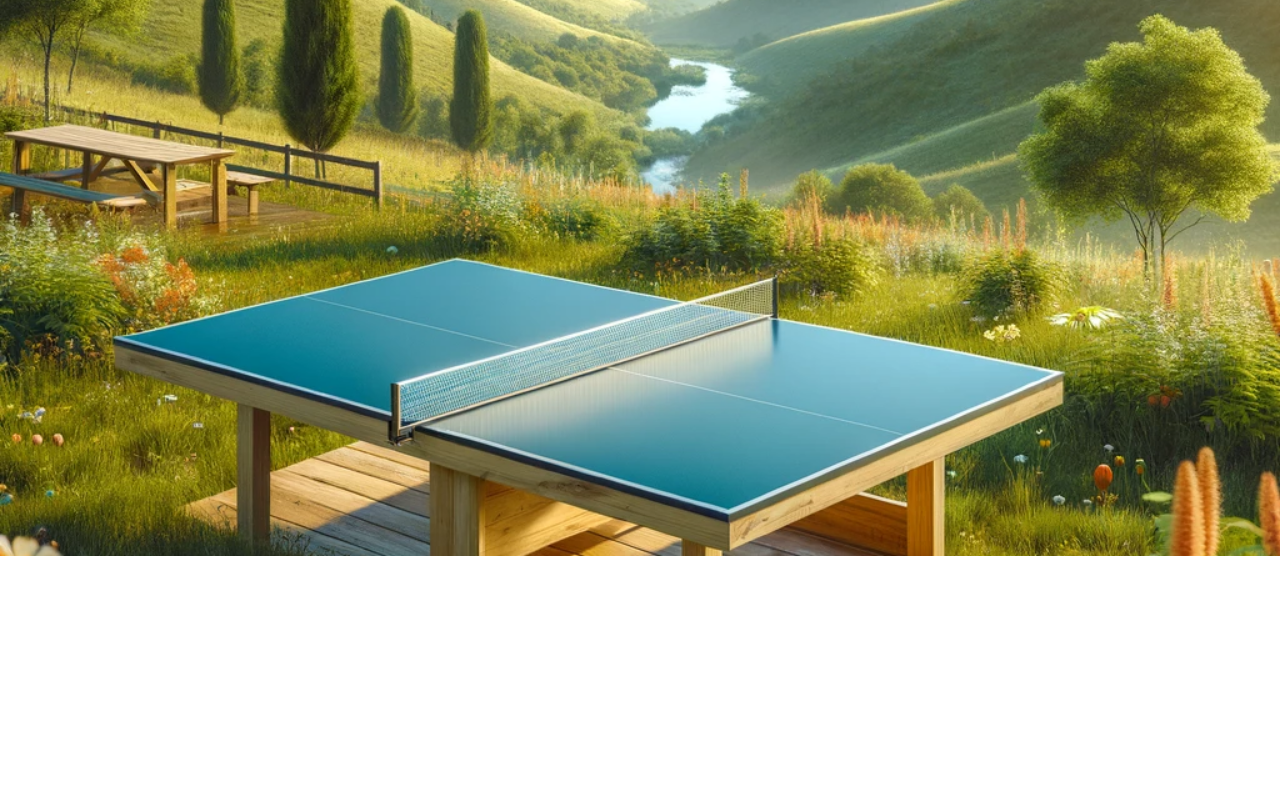
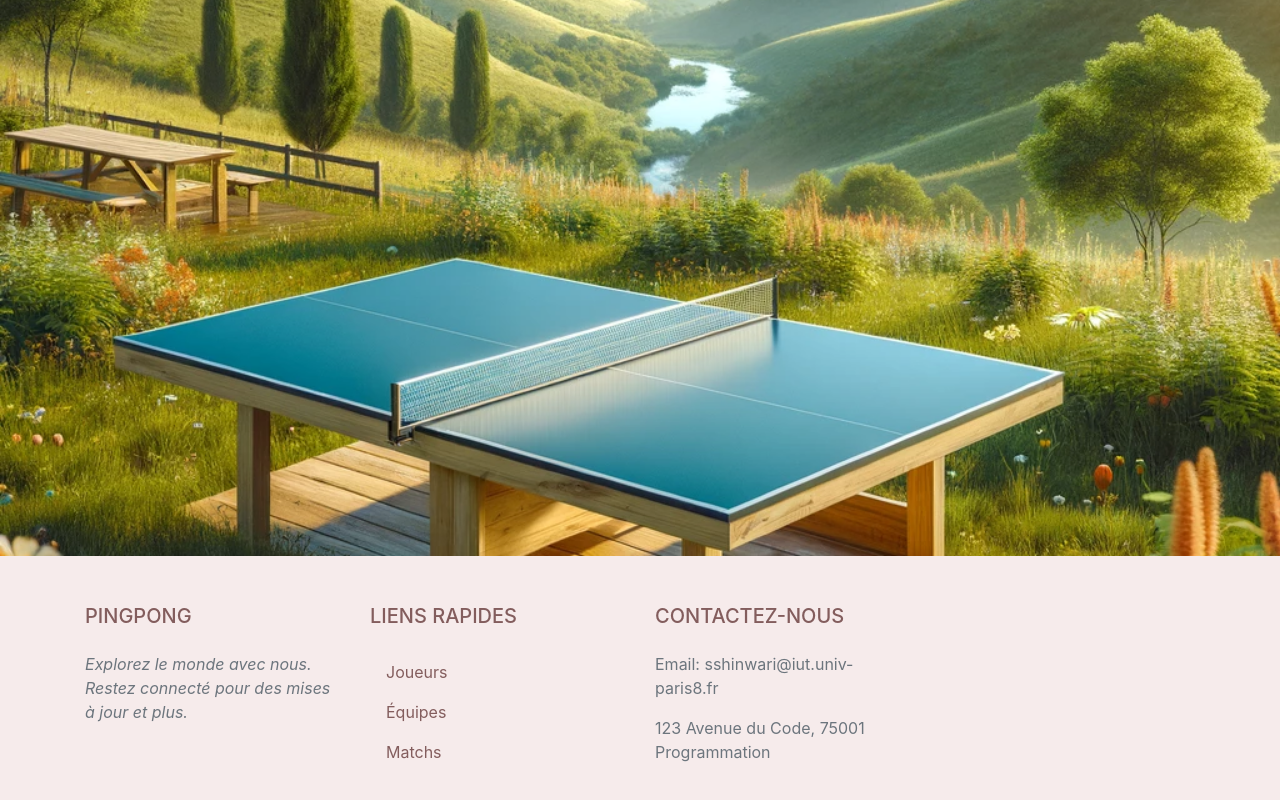
Before and after one commit to Antoine23o0/FullstackFrontAngular, an Angular app: page /joueur/liste in a window 1280 px wide. Shown: the part 300-1100 px from the top of the page. Before the commit the page ends 856 px from the top, so only its background shows below. Built offline with nearby package versions, Linux system fonts and the light colour scheme; no server answers.

Commit message:
ameliorer user interfance

```diff
--- a/src/app/app.component.css
+++ b/src/app/app.component.css
@@ -5,3 +5,7 @@
   background-repeat: no-repeat;
   min-height: 100vh;
 }
+.footer-transparent {
+  background-color: rgba(238, 215, 215, 0.5);
+  color: #835d5d;
+}
--- a/src/app/app.component.html
+++ b/src/app/app.component.html
@@ -1,5 +1,12 @@
+<!DOCTYPE html>
+<html>
+<head>
+  <title>Pingpong</title>
+  <link href="https://stackpath.bootstrapcdn.com/bootstrap/4.3.1/css/bootstrap.min.css" rel="stylesheet">
+</head>
+<body>
 <nav class="navbar navbar-expand-lg navbar-light bg-light">
-  <a class="navbar-brand" href="#">Mon Application</a>
+  <a class="navbar-brand" href="#">Pingpong</a>
   <button class="navbar-toggler" type="button" data-toggle="collapse" data-target="#navbarNav" aria-controls="navbarNav" aria-expanded="false" aria-label="Toggle navigation">
     <span class="navbar-toggler-icon"></span>
   </button>
@@ -26,3 +33,36 @@
 <div class="main-content-background">
   <router-outlet></router-outlet>
 </div>
+
+<footer class="footer footer-transparent py-5">
+  <div class="container">
+    <div class="row">
+      <div class="col-lg-3 col-md-6 mb-4 mb-lg-0">
+        <h5 class="text-uppercase mb-4">Pingpong</h5>
+        <p class="font-italic text-muted">Explorez le monde avec nous. Restez connecté pour des mises à jour et plus.</p>
+      </div>
+      <div class="col-lg-3 col-md-6 mb-4 mb-lg-0">
+        <h5 class="text-uppercase mb-4">Liens rapides</h5>
+        <ul class="list-unstyled mb-0">
+           <li class="nav-item">
+              <a class="nav-link" routerLink="joueur" routerLinkActive="active">Joueurs</a>
+            </li>
+            <li class="nav-item">
+              <a class="nav-link" routerLink="equipe" routerLinkActive="active">Équipes</a>
+            </li>
+            <li class="nav-item">
+              <a class="nav-link" routerLink="matchs" routerLinkActive="active">Matchs</a>
+            </li>
+        </ul>
+      </div>
+      <div class="col-lg-3 col-md-6 mb-lg-0">
+        <h5 class="text-uppercase mb-4">Contactez-nous</h5>
+        <p class="text-muted">Email: sshinwari&#64;iut.univ-paris8.fr</p>
+        <p class="text-muted">123 Avenue du Code, 75001 Programmation</p>
+      </div>
+    </div>
+  </div>
+</footer>
+
+</body>
+</html>
--- a/src/app/equipes/equipe_liste.component.ts
+++ b/src/app/equipes/equipe_liste.component.ts
@@ -63,7 +63,7 @@ export class EquipeListeComponent implements OnInit {
     });
   }
   getNiveau(joueur: any): string {
-    const niveauObj = joueur.categorie.find((cat: any) => cat.niveau);
+    const niveauObj = joueur.categorie.find((niveau: any) => niveau.niveau);
     return niveauObj ? niveauObj.niveau : 'Non spécifié';
   }
 }
--- a/src/app/joueurs/joueur_ajout.component.html
+++ b/src/app/joueurs/joueur_ajout.component.html
@@ -41,7 +41,6 @@
         <label for="fileInput" class="form-label">Importer des joueurs :</label>
         <input type="file" id="fileInput" (change)="importerJoueurs($event)" accept=".csv" class="form-control" #fileInput>
         <button *ngIf="fichierSelectionne" type="button" class="btn btn-success mt-2" (click)="executerImportation(fileInput)">Importer le fichier</button>
-
       </div>
     </div>
   </div>
--- a/src/app/joueurs/joueurs_liste.component.html
+++ b/src/app/joueurs/joueurs_liste.component.html
@@ -8,7 +8,6 @@
     <table class="table table-bordered table-striped table-hover">
       <thead class="thead-dark">
       <tr>
-        <th scope="col">Id</th>
         <th scope="col">Prénom</th>
         <th scope="col">Nom</th>
         <th scope="col">Sexe</th>
@@ -19,8 +18,7 @@
       </tr>
       </thead>
       <tbody>
-      <tr *ngFor="let joueur of joueurs; let i = index">
-        <th scope="row">{{ i + 1 }}</th>
+      <tr *ngFor="let joueur of joueurs;">
         <td>{{ joueur.prenom }}</td>
         <td>{{ joueur.nom }}</td>
         <td>{{ joueur.sexe }}</td>
--- a/src/app/service/equipements.service.ts
+++ b/src/app/service/equipements.service.ts
@@ -12,7 +12,7 @@ export class EquipementsService {
 
 
   ajouterEquipement(equipement: any): Observable<any> {
-    return this.http.post('/api/equipement', equipement );
+    return this.http.post('/api/equipement/ajouter_equipement', equipement );
   }
 
   getEquipement(){
```
Also changed, not shown: src/app/app.routes.ts (+7 -3 lines), package.json (line endings or trailing spaces).
